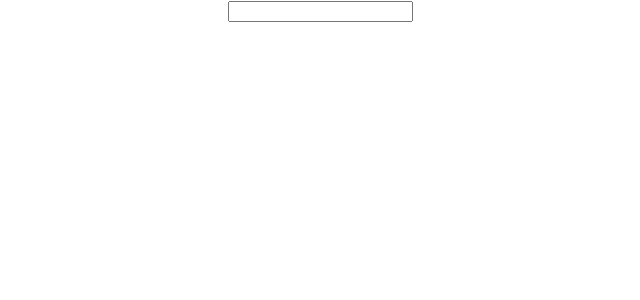
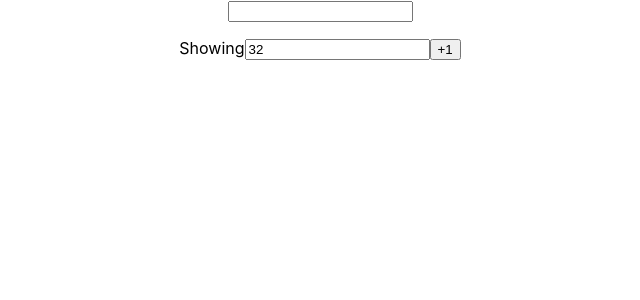
Before and after one commit to cgobbet/meetup-app, a React (Create React App) app: page / in a window 1280 px wide. Shown: the top 300 px of the page, without its empty margins (320-960 px from the left). Built offline with nearby package versions, Linux system fonts and the light colour scheme.

Commit message:
Includes NumberOfEvents on App.js and respective tests

```diff
--- a/src/App.js
+++ b/src/App.js
@@ -4,6 +4,7 @@
 
 import CitySearch from './CitySearch';
 import EventList from './EventList';
+import NumberOfEvents from "./NumberOfEvents";
 
 class App extends Component {
   render() {
@@ -11,6 +12,7 @@
       <div className="App">
         <CitySearch />
         <EventList />
+        <NumberOfEvents />
       </div>
     );
   }
```
Also changed, not shown: 1 other file (tests, documents, lock files or other folders).
